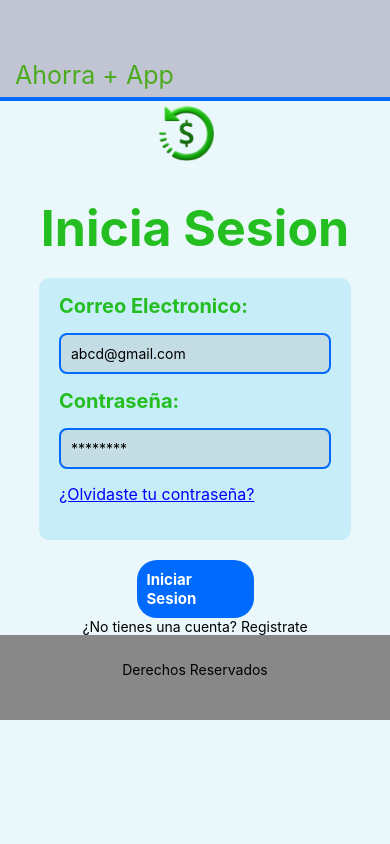
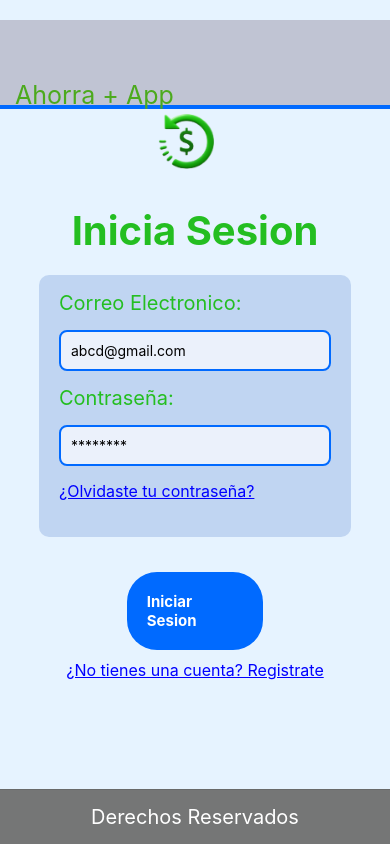
Before and after one commit to CaralbMen/AhorraApp_Interfaces, a React Native app in the folder AhorraApp/: screen / in a window 390 px wide. Built offline with nearby package versions, Linux system fonts and the light colour scheme.

Commit message:
Login Terminado
Se termino el deseño del login

```diff
--- a/AhorraApp/screens/Login.js
+++ b/AhorraApp/screens/Login.js
@@ -2,16 +2,23 @@ import { Text, StyleSheet, View, Button, TextInput, Alert,ImageBackground,Animat
 import React, { useState, useEffect, use} from 'react'
 import estilosGlobales from '../screens/styles/estilosGlobales';
 import Transacciones from '../screens/Transacciones';
+import Registro from '../screens/Registro';
 export default function Login() {
   const[pantalla, setPantalla]= useState('login');
 
   switch(pantalla){
     case 'dashboard':
       return <Transacciones/>
+    case 'Registro':
+      return <Registro/>
     case 'login':
       default:
         return(
-          <View style={estilosGlobales.container}>
+          <View style={styles.mainContainer}>
+            <ScrollView
+              contentContainerStyle={styles.scrollContainer}
+              showsVerticalScrollIndicator={false}
+            >
             <View style={estilosGlobales.cabecera}>
               <View style={estilosGlobales.tituloContent}>
                 <Text style={estilosGlobales.titulo}>Ahorra + App</Text>
@@ -39,6 +46,7 @@ export default function Login() {
                 style={styles.inputs}
                 placeholder='********'
                 secureTextEntry={true}
+                cursorColor="#24be21ff"
 
 
               />
@@ -55,11 +63,14 @@ export default function Login() {
             >
               <Text style={styles.textbutton}>Iniciar Sesion</Text>
             </Pressable>
-            <Text>¿No tienes una cuenta? Registrate</Text>
 
+            <Pressable onPress={()=>setPantalla('Registro')} >
+              <Text style={styles.resitroText}>¿No tienes una cuenta? Registrate</Text>
+            </Pressable>
+            </ScrollView>
 
-            <View  style={estilosGlobales.footer}>
-              <Text>Derechos Reservados</Text>
+            <View  style={styles.footer}>
+              <Text style={styles.footerText}>Derechos Reservados</Text>
             </View>
           </View>
 
@@ -69,9 +80,19 @@ export default function Login() {
 }
 
 const styles = StyleSheet.create({
+  mainContainer: {
+    flex: 1,
+    backgroundColor: '#E6F3FF',
+  },
+  scrollContainer: {
+    flexGrow: 1,
+    alignItems: 'center',
+    paddingVertical: 20,
+    paddingBottom: 80, // Espacio para que no se oculte contenido detrás del footer
+  },
 
   tittle:{
-    fontSize: 50,
+    fontSize: 40,
     fontWeight: 'bold',
     marginBottom: 20,
     marginTop: 30,
@@ -82,7 +103,7 @@ const styles = StyleSheet.create({
     alignItems: 'center',
     justifyContent: 'center',
     width: '80%',
-    backgroundColor: 'rgba(115, 212, 242, 0.3)',
+    backgroundColor: '#C0D5F2',
     padding: 20,
     borderRadius: 10,
     paddingVertical: 16,
@@ -93,7 +114,6 @@ const styles = StyleSheet.create({
     marginBottom: 15,
     fontSize: 20,
     alignItems: 'flex-start',
-    fontWeight: 'bold',
     color: '#24be21ff',
     alignSelf: 'flex-start',
 
@@ -105,7 +125,7 @@ const styles = StyleSheet.create({
     borderRadius:8,
     padding:10,
     marginBottom: 15,
-    backgroundColor: '#rgba(189, 192, 193, 0.4)',
+    backgroundColor: 'rgba(255, 255, 255, 0.68)',
     underlineColorAndroid: 'transparent',  // Esto quita la línea en Android
   },
   olvidoContra:{
@@ -117,15 +137,38 @@ const styles = StyleSheet.create({
   },
   button:{
     backgroundColor: '#006AFF',
-    padding: 10,
-    borderRadius: 20,
-    width: '30%',
+    padding: 20,
+    borderRadius: 30,
+    width: '35%',
     alignItems: 'center',
+    marginTop: 15,
   },
   textbutton:{
     color: 'white',
     fontWeight: 'bold',
     fontSize: 15,
   },
+  footer: {
+    position: 'absolute',
+    bottom: 0,
+    left: 0,
+    right: 0,
+    backgroundColor: '#757676ff',
+    paddingVertical: 15,
+    alignItems: 'center',
+    borderTopWidth: 1,
+    borderTopColor: 'rgba(0,0,0,0.1)',
+  },
+  footerText: {
+    fontSize: 20,
+    color: '#ffffffff',
+  },
+  resitroText:{
+    fontSize: 16,
+    color: 'blue',
+    textDecorationLine: 'underline',
+    marginTop: 10,
+
+  },
 
 })
```
